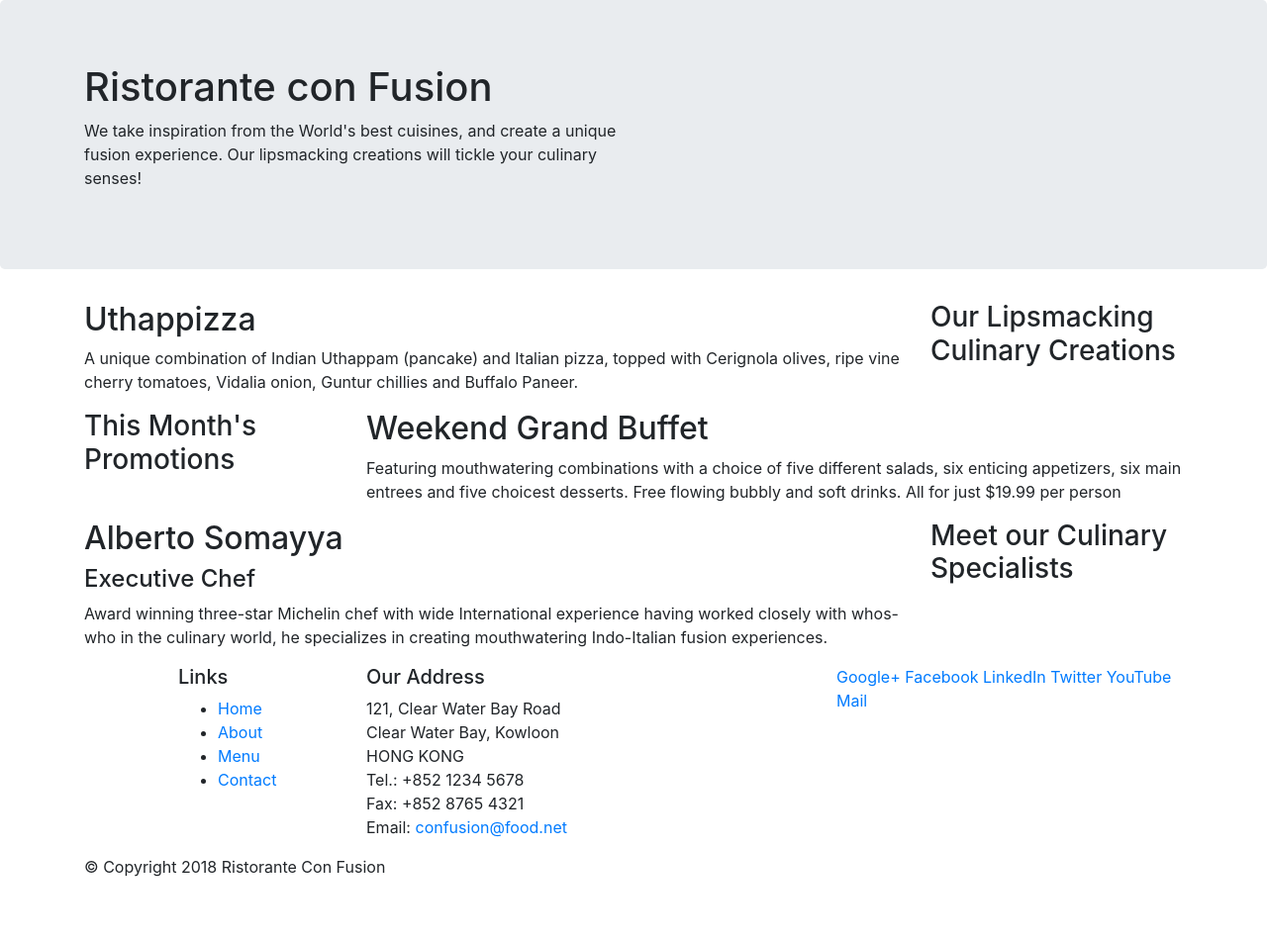
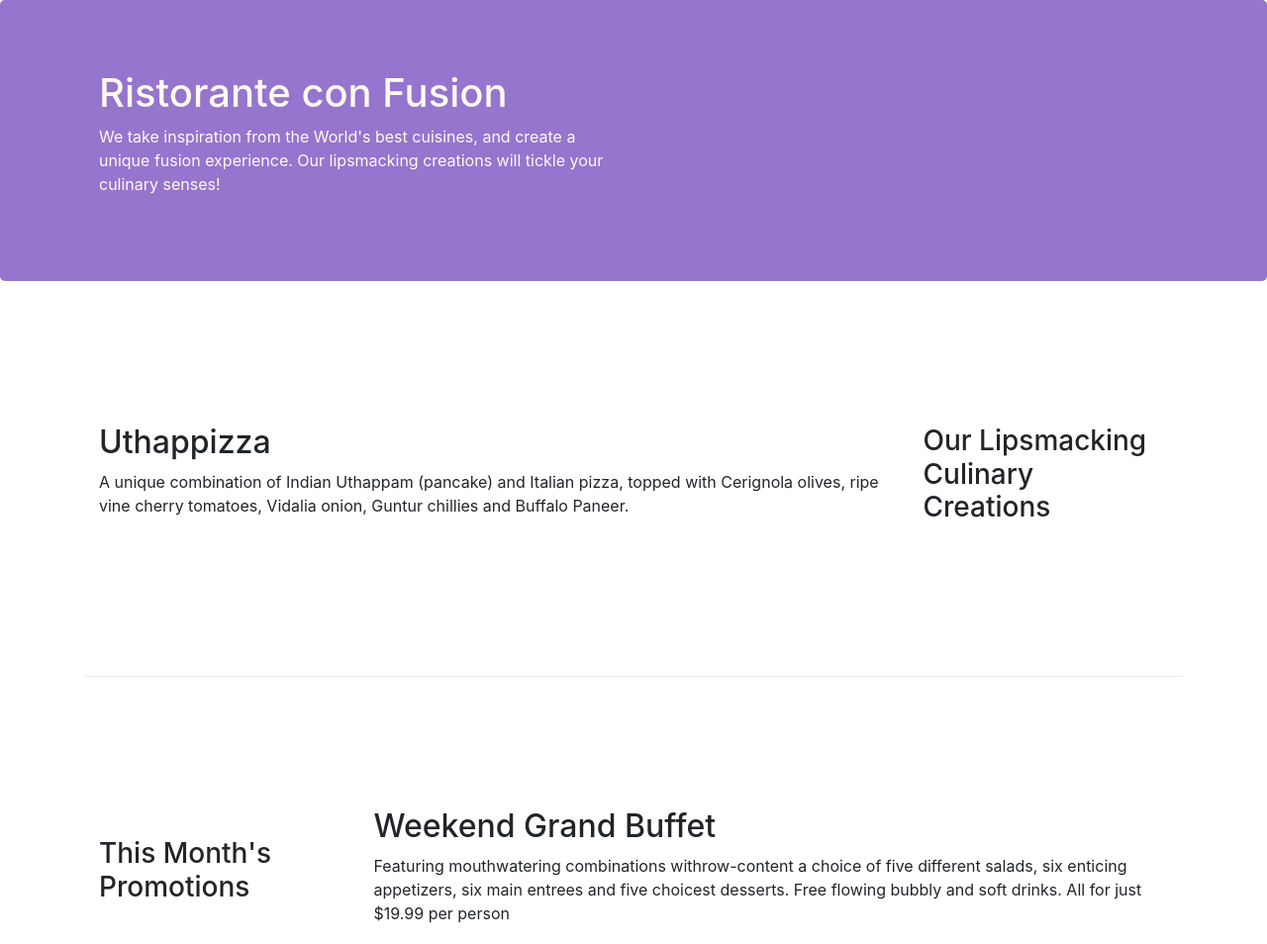
Before and after one commit to km2574/lazy_restaurant, a website: page index.html in a window 1280 px wide. Shown: the top 954 px of the page at 99% size. Before the commit the page ends 904 px from the top, so only its background shows below. Drawn offline with nearby package versions, Linux system fonts and the light colour scheme.

Commit message:
bootstrap part2

```diff
--- a/index.html
+++ b/index.html
@@ -9,6 +9,7 @@
 
     <!-- Bootstrap CSS -->
     <link rel="stylesheet" href="node_modules/bootstrap/dist/css/bootstrap.min.css">
+    <link rel="stylesheet" href="styles.css">
     <title>Ristorante Con Fusion</title>
 </head>
 
@@ -16,7 +17,7 @@
 
     <header class="jumbotron">
         <div class="container">
-            <div class="row">
+            <div class="row row-header">
                 <div class="col-12 col-sm-6">
                     <h1>Ristorante con Fusion</h1>
                     <p>We take inspiration from the World's best cuisines, and create a unique fusion experience. Our lipsmacking creations will tickle your culinary senses!</p>
@@ -28,7 +29,7 @@
     </header>
 
     <div class="container">
-        <div class="row">
+        <div class="row row-content align-items-center">
             <div class="col-12 col-sm-4 order-sm-last col-md-3">
                 <h3>Our Lipsmacking Culinary Creations</h3>
             </div>
@@ -39,17 +40,17 @@
         </div>
 
 
-        <div class="row">
+        <div class="row row-content align-items-center">
             <div class="col-12 col-sm-4 col-md-3"><!-- Required meta tags always come first -->
                 <h3>This Month's Promotions</h3>
             </div>
             <div class="col col-sm col-md">
                 <h2>Weekend Grand Buffet</h2>
-                <p>Featuring mouthwatering combinations with a choice of five different salads, six enticing appetizers, six main entrees and five choicest desserts. Free flowing bubbly and soft drinks. All for just $19.99 per person </p>
+                <p>Featuring mouthwatering combinations withrow-content a choice of five different salads, six enticing appetizers, six main entrees and five choicest desserts. Free flowing bubbly and soft drinks. All for just $19.99 per person </p>
             </div>
         </div>
 
-        <div class="row">
+        <div class="row row-content align-items-center">
             <div class="col-12 col-sm-4 order-sm-last col-md-3">
                 <h3>Meet our Culinary Specialists</h3>
             </div>
@@ -61,12 +62,12 @@
         </div>
     </div>
 
-    <footer>
+    <footer class="footer">
         <div class="container">
             <div class="row">
                 <div class="col-4 offset-1 col-sm-2">
                     <h5>Links</h5>
-                    <ul>
+                    <ul class="list-unstyled">
                         <li><a href="#">Home</a></li>
                         <li><a href="#">About</a></li>
                         <li><a href="#">Menu</a></li>
@@ -84,8 +85,8 @@
 		              Email: <a href="mailto:confusion@food.net">confusion@food.net</a>
 		           </address>
                 </div>
-                <div class="col-12 col-sm-4">
-                    <div>
+                <div class="col-12 col-sm-4 align-self-center">
+                    <div class="text-center ">
                         <a href="http://google.com/+">Google+</a>
                         <a href="http://www.facebook.com/profile.php?id=">Facebook</a>
                         <a href="http://www.linkedin.com/in/">LinkedIn</a>
@@ -95,7 +96,7 @@
                     </div>
                 </div>
            </div>
-           <div class="row">
+           <div class="row justify-content-center">
                 <div class="col-auto">
                     <p>© Copyright 2018 Ristorante Con Fusion</p>
                 </div>
--- /dev/null
+++ b/styles.css
@@ -0,0 +1,30 @@
+.row-header{
+  margin: 0px auto;
+  padding: 0px auto;
+}
+
+.row-content {
+  margin: 0px auto;
+  padding: 50px 0px 50px 0px;
+  border-bottom: 1px ridge;
+  min-height: 400px;
+}
+
+.footer {
+  background-color: red;
+  margin: 0px auto;
+  padding: 20px 0px 20px 0px;
+}
+
+.jumbotron {
+  padding: 70px 30px 70px 30px;
+  margin: 0px auto;
+  background: #9575CD;
+  color: floralwhite;
+}
+
+.address {
+  font-size: 80%;
+  margin: 0px;
+  color: #0F0F0F;
+}
```
